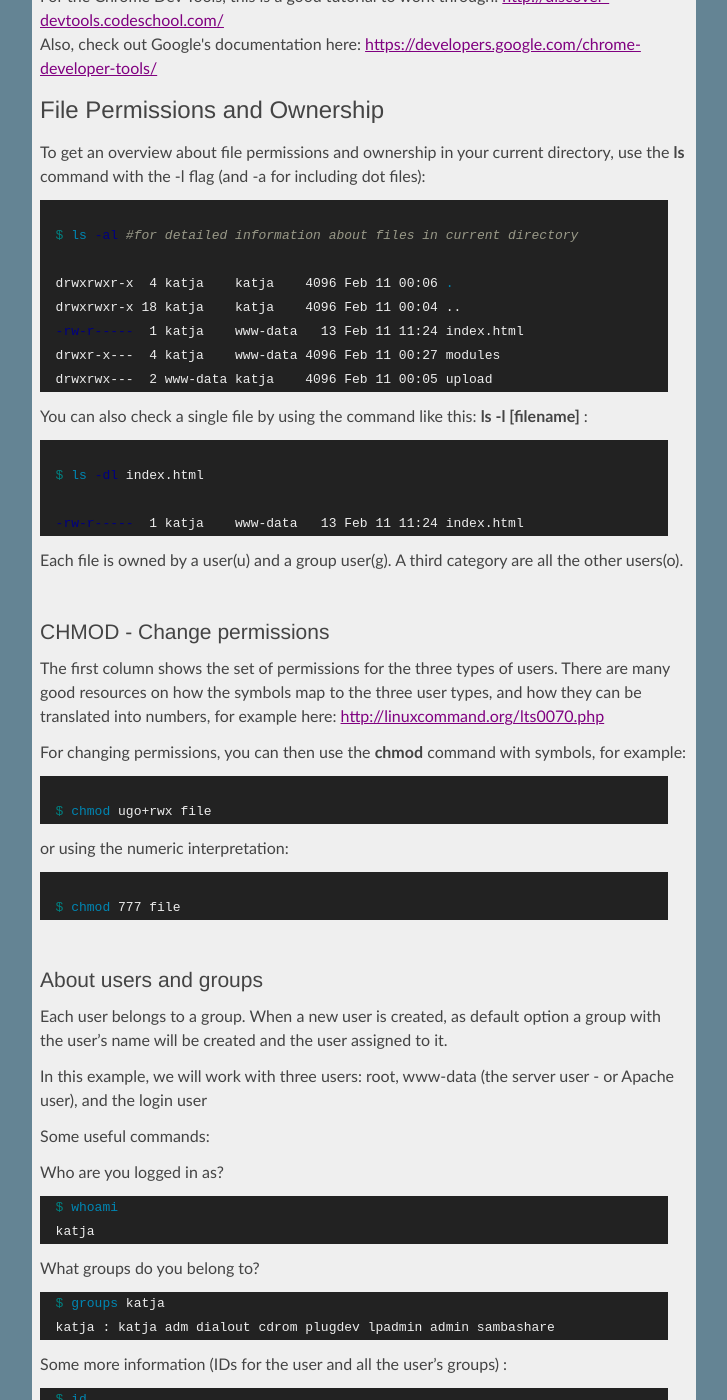
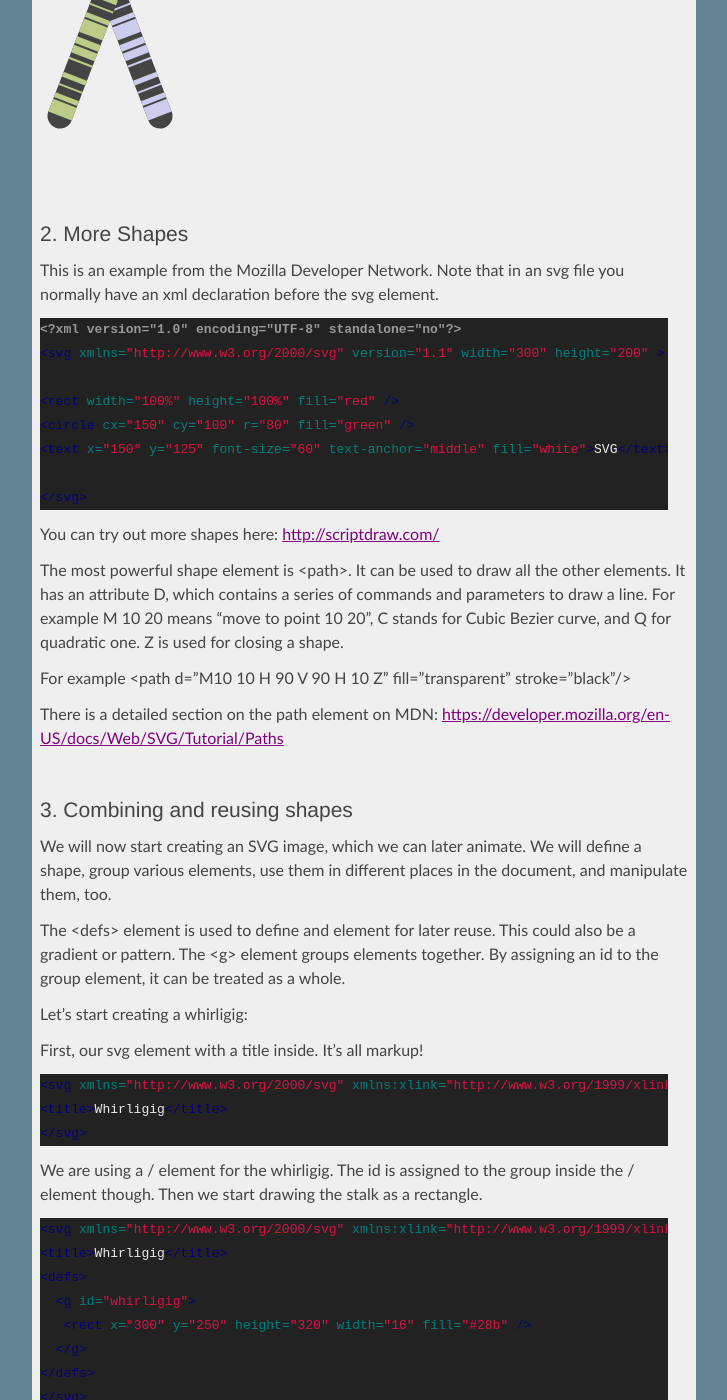
Before and after one commit to CodeHubOrg/codehuborg.github.io, a Jekyll site: the page built from index.html, in a window 1280 px wide and 1400 px high, scrolled down 1356 px. Shown: the whole window, without its empty margins (276-1003 px from the left). Built offline with Jekyll 4.4.1, drawn with Linux system fonts in a browser that asks for light colours; some web fonts are replaced; some of the changed text lies outside the part shown.

Commit message:
add meetup May

```diff
--- a/_config.yml
+++ b/_config.yml
@@ -1,3 +1,3 @@
 title: 'Codehub Pages'
-pygments: true
+highlighter: 'pygments'
 limit_posts: 0
--- /dev/null
+++ b/_posts/2014-05-13-may-meetup-playing-with-svg.md
@@ -0,0 +1,311 @@
+---
+layout: post
+title: May Meetup - Playing with SVG
+categories:
+- svg
+---
+
+With increasing browser support, SVG (Scalable Vector Graphics) is finally becoming a valid option for creating images that can scale without loss across multiple viewport sizes.
+
+There are a number of areas where SVG can be useful:
+<ul>
+<li>Icons that can be styled with css</li>
+<li>Creating graphs and other diagrams like pie charts, columns charts</li>
+<li>Animated images</li>
+</ul>
+
+In this workshop we will look at the anatomy of svg images and see an example of how they can be manipulated.
+<p>&nbsp;</p>
+
+### 1. Anatomy of an SVG element
+
+In its most basic form the svg element only requires a link to the svg namespace and the version number. You can also add other namespaces. An additional namespace that makes sense to include is the xlink namespace.
+
+Let's start creating an svg element.
+
+{% highlight xml %}
+<svg xmlns="http://www.w3.org/2000/svg" xmlns:xlink="http://www.w3.org/1999/xlink" >
+
+</svg>
+{% endhighlight %}
+
+Shapes in an svg element are being drawn on a grid that spans from the top left to bottom right. A y coordinate of 200 means that the point is drawn 200 units (in most cases pixels) from the top down.
+
+Let's start playing with the line shape.
+
+
+{% highlight xml %}
+<svg xmlns="http://www.w3.org/2000/svg" xmlns:xlink="http://www.w3.org/1999/xlink" >
+
+<line x1="5" y1="5" stroke="red" x2="200" y2="20" />
+
+<line x1="20" y1="40" stroke="#444" stroke-width="25" x2="120" y2="300" stroke-linecap="round" />
+<line x1="20" y1="40" stroke="#cce" stroke-width="25" stroke-dasharray="5,2,14,5,7,2,8"  x2="120" y2="300"  />
+
+<line x1="120" y1="40" stroke="#444" stroke-width="25" x2="20" y2="300" stroke-linecap="round" />
+<line x1="120" y1="40" stroke="#bc8" stroke-width="25" stroke-dasharray="5,2,14,5,7,2,8"  x2="20" y2="300"  />
+
+</svg>
+{% endhighlight %}
+
+
+<svg xmlns="http://www.w3.org/2000/svg" xmlns:xlink="http://www.w3.org/1999/xlink" width="300" height="400">
+
+<line x1="5" y1="5" stroke="red" x2="200" y2="20" />
+
+<line x1="20" y1="40" stroke="#444" stroke-width="25" x2="120" y2="300" stroke-linecap="round" />
+<line x1="20" y1="40" stroke="#cce" stroke-width="25" stroke-dasharray="5,2,14,5,7,2,8"  x2="120" y2="300"  />
+
+<line x1="120" y1="40" stroke="#444" stroke-width="25" x2="20" y2="300" stroke-linecap="round" />
+<line x1="120" y1="40" stroke="#bc8" stroke-width="25" stroke-dasharray="5,2,14,5,7,2,8"  x2="20" y2="300"  />
+
+</svg>
+
+
+### 2. More Shapes
+
+This is an example from the Mozilla Developer Network. Note that in an svg file you normally have an xml declaration before the svg element.
+
+
+{% highlight xml %}
+<?xml version="1.0" encoding="UTF-8" standalone="no"?>
+<svg xmlns="http://www.w3.org/2000/svg" version="1.1" width="300" height="200" >
+
+<rect width="100%" height="100%" fill="red" />
+<circle cx="150" cy="100" r="80" fill="green" />
+<text x="150" y="125" font-size="60" text-anchor="middle" fill="white">SVG</text>
+
+</svg>
+{% endhighlight %}
+
+
+You can try out more shapes here: [http://scriptdraw.com/](http://scriptdraw.com/)
+
+The most powerful shape element is \<path\>. It can be used to draw all the other elements. It has an attribute D, which contains a series of commands and parameters to draw a line. For example M 10 20 means "move to point 10 20", C stands for Cubic Bezier curve, and Q for quadratic one. Z is used for closing a shape.
+
+For example \<path d="M10 10 H 90 V 90 H 10 Z" fill="transparent" stroke="black"/\>
+
+There is a detailed section on the path element on MDN: [https://developer.mozilla.org/en-US/docs/Web/SVG/Tutorial/Paths](https://developer.mozilla.org/en-US/docs/Web/SVG/Tutorial/Paths)
+
+<p>&nbsp;</p>
+
+### 3. Combining and reusing shapes
+
+We will now start creating an SVG image, which we can later animate. We will define a shape, group various elements, use them in different places in the document, and manipulate them, too.
+
+The \<defs\> element is used to define and element for later reuse. This could also be a gradient or pattern.
+The \<g\> element groups elements together. By assigning an id to the group element, it can be treated as a whole.
+
+Let's start creating a whirligig:
+
+First, our svg element with a title inside. It's all markup!
+
+{% highlight xml %}
+<svg xmlns="http://www.w3.org/2000/svg" xmlns:xlink="http://www.w3.org/1999/xlink" >
+<title>Whirligig</title>
+</svg>
+{% endhighlight %}
+
+We are using a /<defs/> element for the whirligig. The id is assigned to the group inside the /<defs/> element though. Then we start drawing the stalk as a rectangle.
+
+{% highlight xml %}
+<svg xmlns="http://www.w3.org/2000/svg" xmlns:xlink="http://www.w3.org/1999/xlink" >
+<title>Whirligig</title>
+<defs>
+  <g id="whirligig">
+   <rect x="300" y="250" height="320" width="16" fill="#28b" />
+  </g>
+</defs>
+</svg>
+{% endhighlight %}
+
+We are drawing one 'petal' of the whirligig as two path shapes and put them in a group called "p":
+
+
+{% highlight xml %}
+<svg xmlns="http://www.w3.org/2000/svg" xmlns:xlink="http://www.w3.org/1999/xlink" >
+<title>Whirligig</title>
+<defs>
+  <g id="whirligig">
+   <rect x="300" y="250" height="320" width="16" fill="#28b" />
+
+      <g id="p">
+        <path id="wing1" d="M 200 250 L 200 150  Q 200 50 300 50 L 300 250 Z"
+         fill="#fc0"  />
+        <path id="wing2" d="M 200 150 L 200 250 300 250 C 240 210 220 190 200 150 Z" fill="#ff3" />
+      </g>
+
+  </g>
+</defs>
+</svg>
+{% endhighlight %}
+
+
+<svg xmlns="http://www.w3.org/2000/svg" xmlns:xlink="http://www.w3.org/1999/xlink" >
+<title>Whirligig</title>
+
+<defs>
+  <g id="whirligig">
+   <rect x="300" y="250" height="320" width="16" fill="#28b" />
+
+
+<g id="p">
+  <path id="wing1" d="M 200 250 L 200 150  Q 200 50 300 50 L 300 250 Z"
+   fill="#fc0"  />
+  <path id="wing2" d="M 200 150 L 200 250 300 250 C 240 210 220 190 200 150 Z" fill="#ff3" />
+</g>
+
+   </g>
+</defs>
+<use xlink:href="#whirligig" transform="scale(0.3,0.3) translate(-20,-40)" />
+</svg>
+
+To reuse the petal, we use the \<use\> element. The element that you want to reference is included as a link. Make sure that the href attribute is prefixed by the xlink namespace. The namespace also needs to be declared in the root element!
+
+We also need to rotate the three remaining petals at the same time. For that we use the \'transform\' attribute. Finally, we wrap the whole wheel in a group withe the id "wheel".
+
+
+{% highlight xml %}
+<svg xmlns="http://www.w3.org/2000/svg" xmlns:xlink="http://www.w3.org/1999/xlink" >
+<title>Whirligig</title>
+<defs>
+  <g id="whirligig">
+   <rect x="300" y="250" height="320" width="16" fill="#28b" />
+
+    <g id="wheel">
+      <g id="p">
+        <path id="wing1" d="M 200 250 L 200 150  Q 200 50 300 50 L 300 250 Z"
+         fill="#fc0"  />
+        <path id="wing2" d="M 200 150 L 200 250 300 250 C 240 210 220 190 200 150 Z" fill="#ff3" />
+      </g>
+
+    <use xlink:href="#p" transform="rotate(90 300 250)" />
+    <use xlink:href="#p" transform="rotate(180 300 250)" />
+    <use xlink:href="#p" transform="rotate(270 300 250)" />
+    </g>
+
+  </g>
+</defs>
+</svg>
+{% endhighlight %}
+
+Up to here, (in Firefox 29 on Ubuntu) it worked to have the svg element inline in the web page. To make the rotation visible, this is not sufficient anymore. In Chrome (34) it seems to work even less. It is most likely to work if the element is embedded in the page with the \<embed\> tag.
+
+<svg xmlns="http://www.w3.org/2000/svg" xmlns:xlink="http://www.w3.org/1999/xlink" >
+<title>Whirligig</title>
+<defs>
+  <g id="whirligig">
+   <rect x="300" y="250" height="320" width="16" fill="#28b" />
+
+    <g id="wheel">
+      <g id="p">
+        <path id="wing1" d="M 200 250 L 200 150  Q 200 50 300 50 L 300 250 Z"
+         fill="#fc0"  />
+        <path id="wing2" d="M 200 150 L 200 250 300 250 C 240 210 220 190 200 150 Z" fill="#ff3" />
+      </g>
+
+    <use xlink:href="#p" transform="rotate(90 300 250)" />
+    <use xlink:href="#p" transform="rotate(180 300 250)" />
+    <use xlink:href="#p" transform="rotate(270 300 250)" />
+    </g>
+
+  </g>
+</defs>
+
+<use xlink:href="#whirligig" transform="scale(0.3,0.3) translate(-20,-40)" />
+</svg>
+
+<p>&nbsp;</p>
+
+
+### 4. Animation
+
+SMIL stands for Synchronized Multimedia Integration Language. Animation is achieved by adding an SVG element like \<animate\> inside the SVG element to animate. For detailed documentation check MDN:
+[https://developer.mozilla.org/en-US/docs/Web/SVG/SVG_animation_with_SMIL](https://developer.mozilla.org/en-US/docs/Web/SVG/SVG_animation_with_SMIL)
+
+Let's complete our example and make the petals rotate (and change colour - but hey, that's done with Javascript!) as well as add a rotating dashed circle in the middle.
+
+
+{% highlight xml %}
+<svg xmlns="http://www.w3.org/2000/svg" xmlns:xlink="http://www.w3.org/1999/xlink" >
+
+<title>Whirligig</title>
+
+<script><![CDATA[
+function changeColor(){
+
+  var w1=document.getElementById("wing1")
+  w1.setAttributeNS(null,"fill","#faa")
+  var w2=document.getElementById("wing2")
+  w2.setAttributeNS(null,"fill","#933")
+  var A=document.getElementById("A")
+  A.beginElement()
+  var t=1000
+    window.setTimeout("A.endElement()",t)
+  }
+
+]]></script>
+
+<defs>
+
+  <g id="whirligig">
+  <rect x="300" y="250" height="320" width="16" fill="#28b" />
+
+    <g id="wheel">
+
+      <g id="p">
+        <path id="wing1" d="M 200 250 L 200 150  Q 200 50 300 50 L 300 250 Z"
+         fill="#fc0"  />
+        <path id="wing2" d="M 200 150 L 200 250 300 250 C 240 210 220 190 200 150 Z" fill="#ff3" />
+      </g>
+
+    <use xlink:href="#p" transform="rotate(90 300 250)" />
+    <use xlink:href="#p" transform="rotate(180 300 250)" />
+    <use xlink:href="#p" transform="rotate(270 300 250)" />
+    <animateTransform id="A" attributeName="transform" type="rotate" repeatCount="2" onend="changeColor()" dur="2s" from="0 300 250" to="360 300 250" />
+
+      </g>
+
+
+    <circle cx="300" cy="250" r="8" fill="#543" />
+    <circle cx="300" cy="250" r="16" fill="none" stroke="#543" stroke-width="8" stroke-dasharray="3,2">
+      <animate attributeName="stroke-dashoffset" repeatCount="indefinite" values="1;16" dur="1s" />
+    </circle>
+
+  </g>
+
+</defs>
+
+<use xlink:href="#whirligig" transform="scale(0.3,0.3) translate(-20,-40)" />
+</svg>
+{% endhighlight %}
+
+I did not manage to embed the svg here (also due to the nature of Jekyll/GitHub pages, couldn\'t figure out how to, so far). The finished example can be seen here: [Whirligig](/img/whirligig.svg)
+
+Or an unscaled version here: [Big Whirligig](/img/whirligig_big.svg)
+
+<p>&nbsp;</p>
+
+### 6. More things to do with SVG
+
+Much of the power of SVG lies in how it can be scripted and manipulated by Javascript. Libraries like Raphael.svg, snap.svg and d3.js are available. That would be material for another tutorial!
+<p>&nbsp;</p>
+
+### References/Resources:
+SVG Primer by the W3C:
+[http://www.w3.org/Graphics/SVG/IG/resources/svgprimer.html](http://www.w3.org/Graphics/SVG/IG/resources/svgprimer.html)
+
+Mozilla Developer Network:
+[https://developer.mozilla.org/en-US/docs/Web/SVG](https://developer.mozilla.org/en-US/docs/Web/SVG)
+
+SVG Tutorial:
+[http://tutorials.jenkov.com/svg/index.html](http://tutorials.jenkov.com/svg/index.html)
+
+
+Animated Icons with snap.svg:
+[http://tympanus.net/Development/AnimatedSVGIcons/](http://tympanus.net/Development/AnimatedSVGIcons/)
+
+Icons with all the power of SVG:
+[http://useiconic.com/](http://useiconic.com/)
+
+<p>&nbsp;</p>
```
Also changed, not shown: img/whirligig.svg (added), img/whirligig_big.svg (added), img/whirligig_incompl.svg (added).
